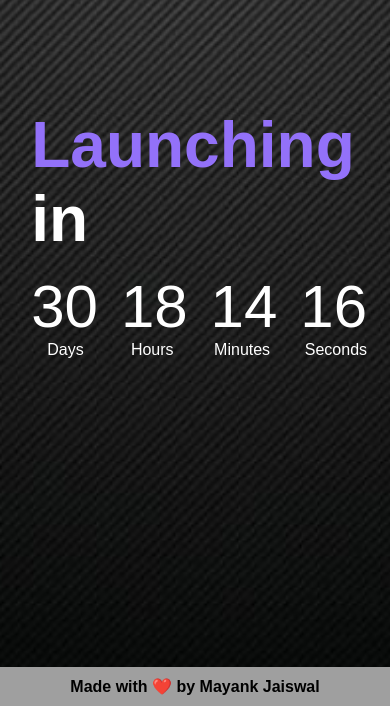
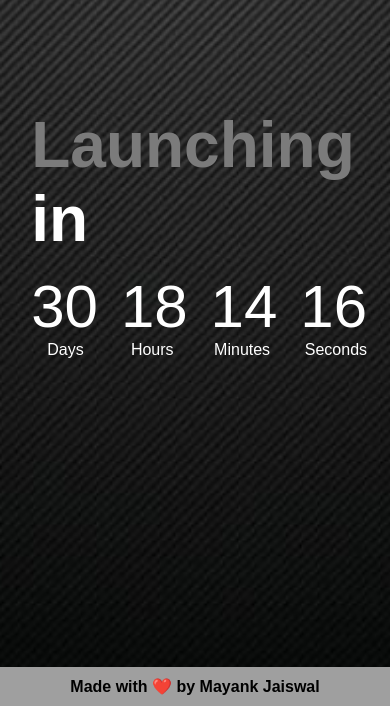
Before and after one commit to mayankjaiswal27/BlogLaneTimer, a plain HTML site: page index.html in a window 390 px wide. Shown: the part 138-844 px from the top of the page. Drawn offline with Linux system fonts and the light colour scheme.

Commit message:
Update styles.css

```diff
--- a/styles.css
+++ b/styles.css
@@ -130,7 +130,7 @@ span.seconds{
 
     }
     .content h1 span{
-        color:#9371f9;
+        color:#7b7b7b;
 
 
     }
```
